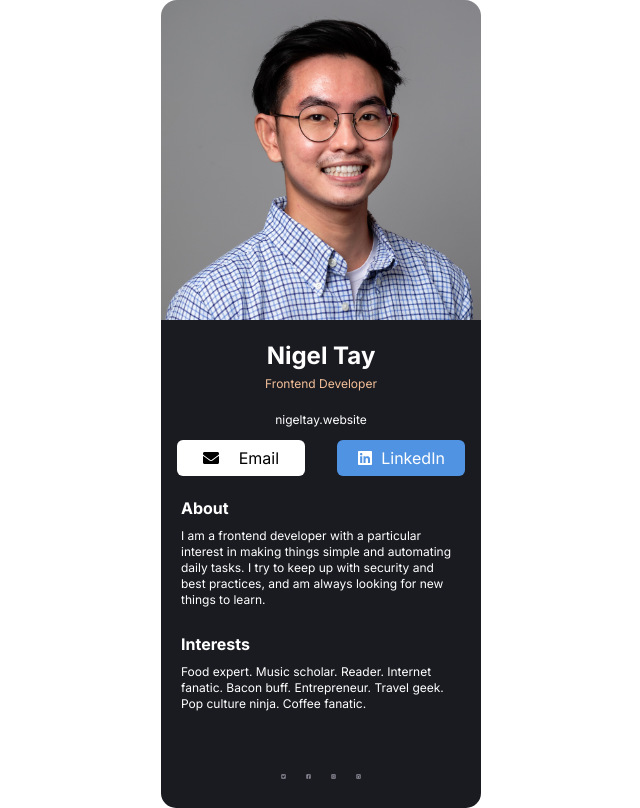
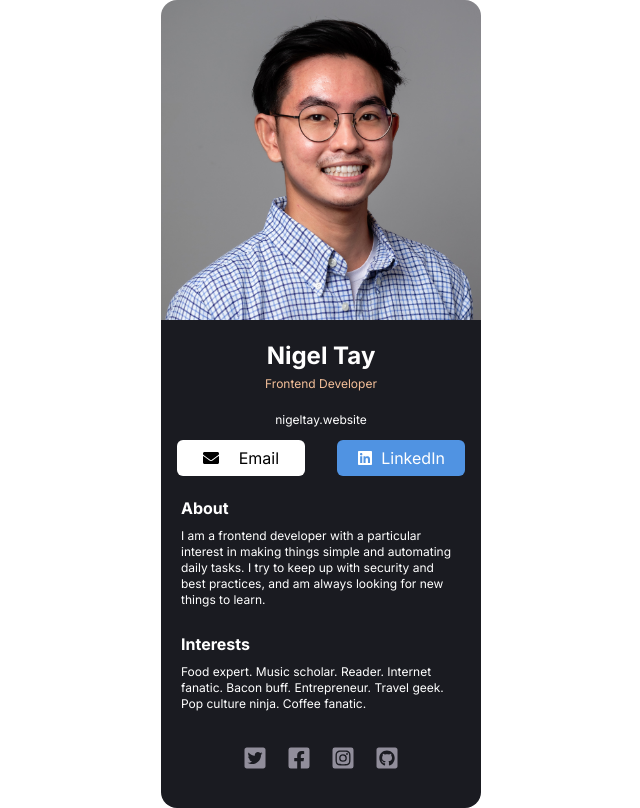
Before and after one commit to nigel-tay/scrimba-business-card, a React (Vite) app: page / in a window 1280 px wide. Shown: the whole page, without its empty margins (319-959 px from the left). Built offline with nearby package versions, Linux system fonts and the light colour scheme.

Commit message:
feat: Add tailwind classes for Footer component

```diff
--- a/src/App.css
+++ b/src/App.css
@@ -1,9 +1,3 @@
-/* Interests section */
-.interests-container {
-    padding-top: 1px;
-    padding-bottom: 30px;
-}
-
 /* Footer section */
 .footer-container {
     height: 64px;
--- a/src/components/Footer.jsx
+++ b/src/components/Footer.jsx
@@ -3,11 +3,11 @@ import { FaTwitterSquare, FaFacebookSquare, FaInstagramSquare, FaGithubSquare }
 
 export default function Footer() {
     return (
-        <div className="footer-container bg-background-black">
-            <FaTwitterSquare className="social-icons" />
-            <FaFacebookSquare className="social-icons" />
-            <FaInstagramSquare className="social-icons" />
-            <FaGithubSquare className="social-icons" />
+        <div className="h-16 rounded-t-none rounded-b-2xl flex justify-center bg-background-black">
+            <FaTwitterSquare className="h-7 w-7 p-0.5 text-footer-color mx-2" />
+            <FaFacebookSquare className="h-7 w-7 p-0.5 text-footer-color mx-2" />
+            <FaInstagramSquare className="h-7 w-7 p-0.5 text-footer-color mx-2" />
+            <FaGithubSquare className="h-7 w-7 p-0.5 text-footer-color mx-2" />
         </div>
     )
 }
--- a/tailwind.config.cjs
+++ b/tailwind.config.cjs
@@ -13,6 +13,7 @@ module.exports = {
         'background-black': '#1A1B21',
         'role-green': '#F3BF99',
         'linkedin': '#5093E2',
+        'footer-color': '#918E9B',
       }
     },
   },
```
